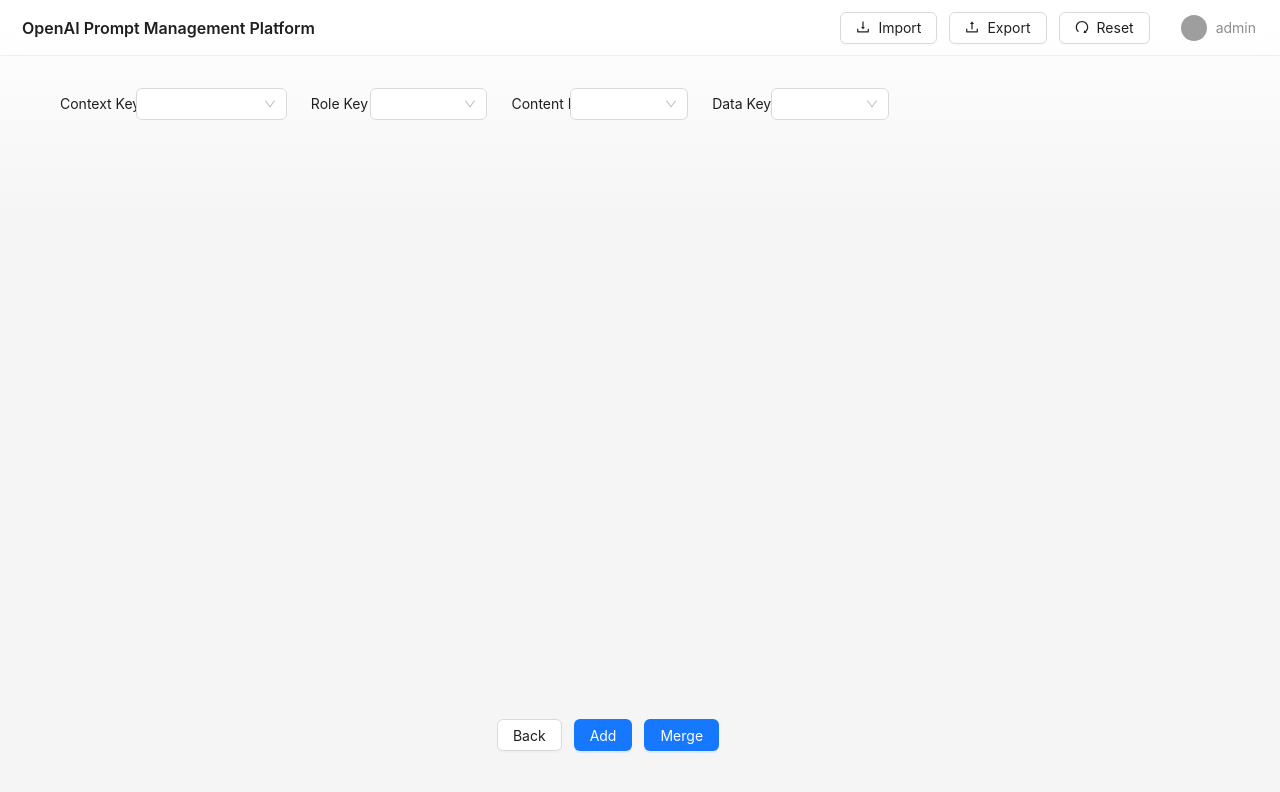
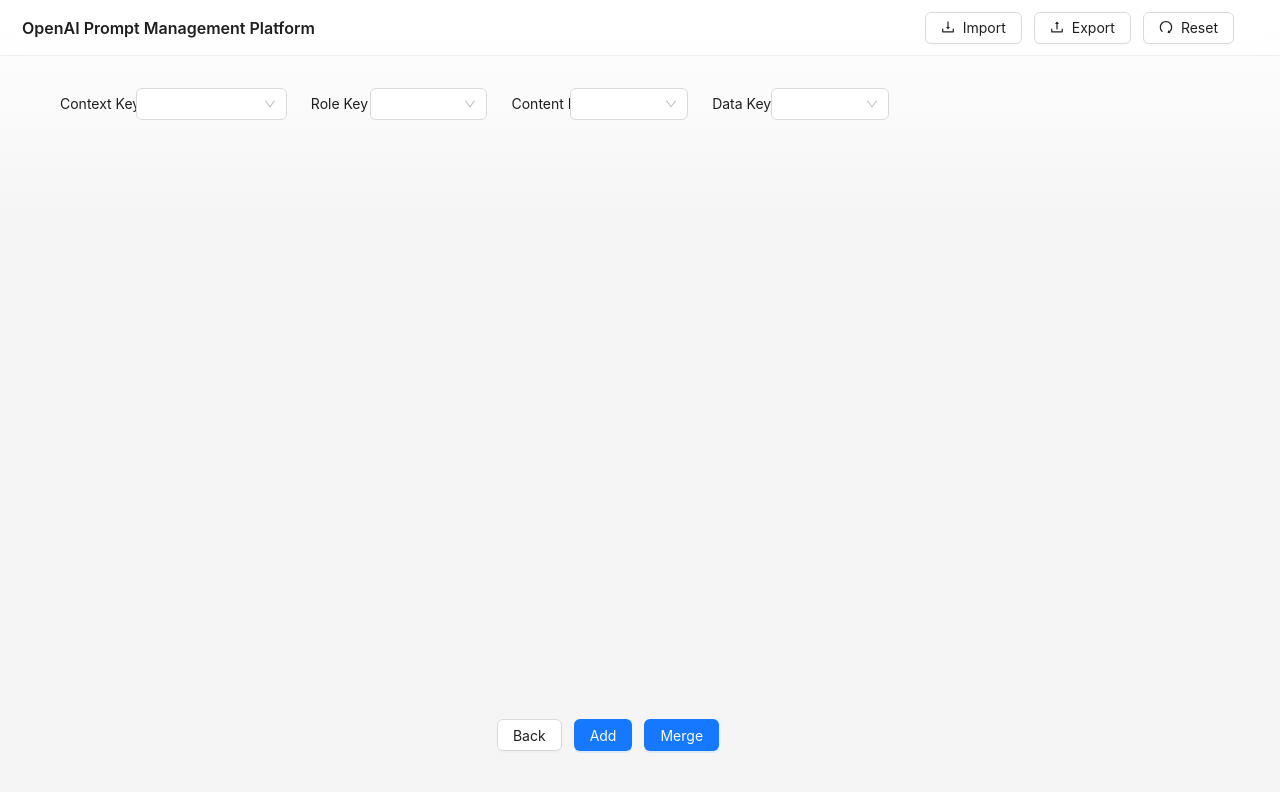
Before and after one commit to salphal/ai-prompt-front, a React (Vite) app: page /edit-prompt in a window 1280 px wide. Shown: the top 792 px of the page. Built offline with nearby package versions, Linux system fonts and the light colour scheme; grey boxes are pictures that could not be loaded.

Commit message:
fix: 🐛 filecontent

```diff
--- a/src/layout/layout.tsx
+++ b/src/layout/layout.tsx
@@ -30,6 +30,7 @@
   const {uploadProps, fileContent, onExportFile} = useUpload({
     onBefore: () => false
   });
+  console.log('=>(layout.tsx:33) fileContent', fileContent);
 
   useEffect(() => {
     if (!Array.isArray(fileContent.content) || !fileContent.content.length) return;
@@ -68,6 +69,7 @@
             onClick={() => onExportFile({content: JSON.stringify(dataSource)})}
           >Export</Button>
           <Button
+            className={classNames(['mr-10'])}
             icon={<RedoOutlined/>}
             onClick={() => {
               resetPromptStore();
@@ -75,11 +77,11 @@
           >Reset</Button>
         </div>}
         actionsRender={() => []}
-        avatarProps={{
-          src: 'https://gw.alipayobjects.com/zos/antfincdn/efFD%24IOql2/weixintupian_20170331104822.jpg',
-          size: 'small',
-          title: 'admin',
-        }}
+        // avatarProps={{
+        //   src: 'https://gw.alipayobjects.com/zos/antfincdn/efFD%24IOql2/weixintupian_20170331104822.jpg',
+        //   size: 'small',
+        //   title: 'admin',
+        // }}
         menuFooterRender={(props) => {
           if (props?.collapsed) return undefined;
           return (
```
